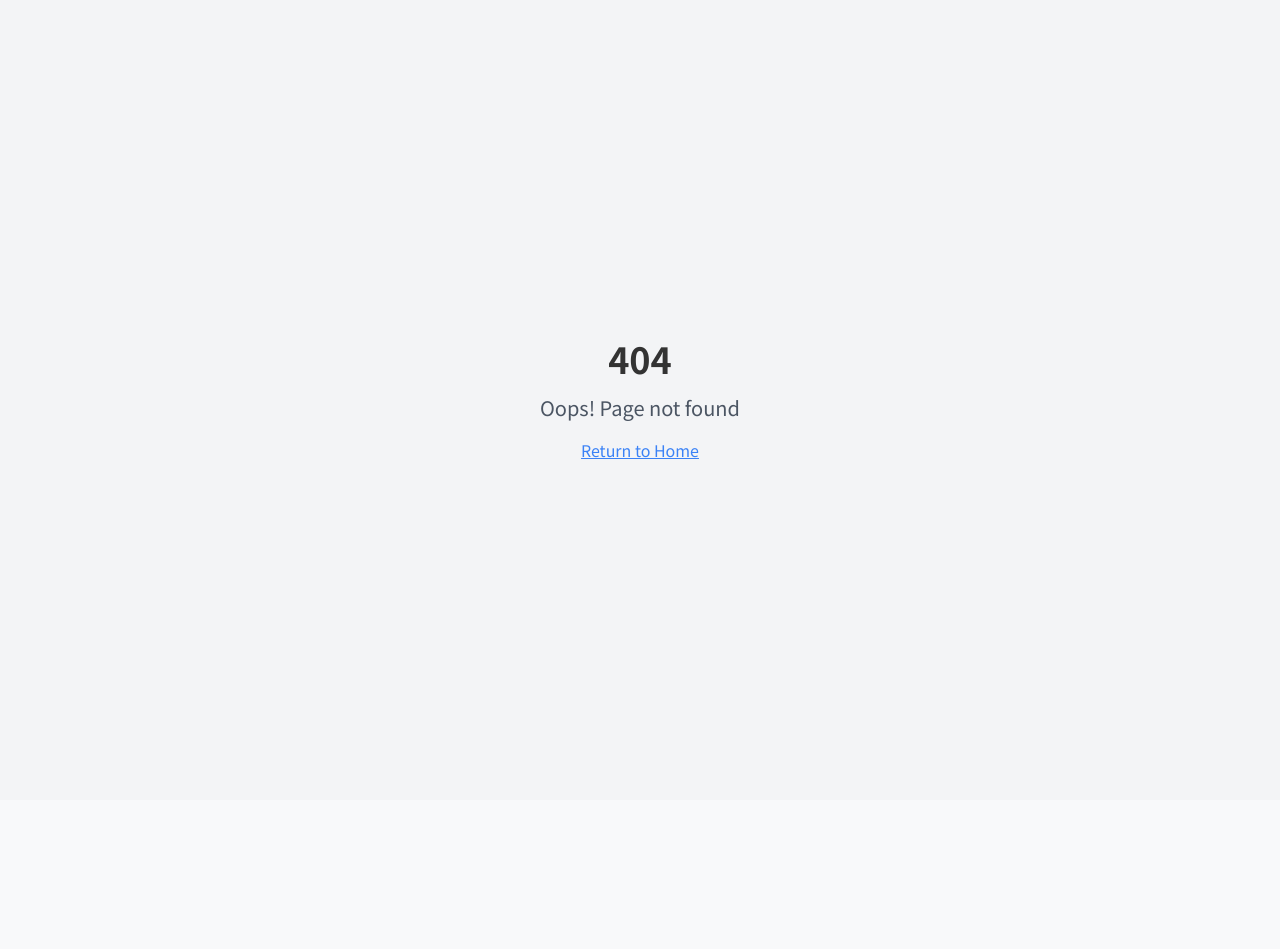
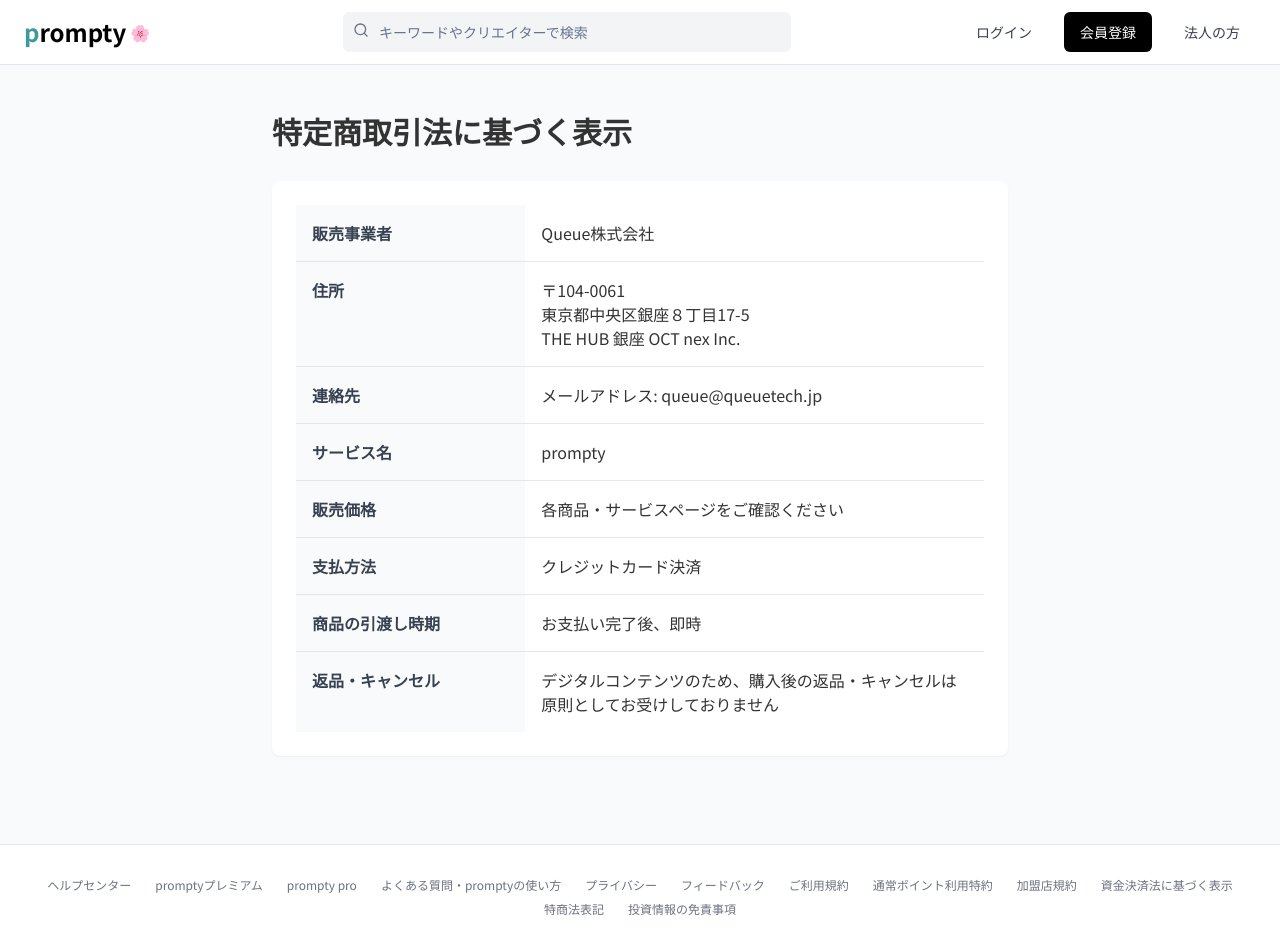
Before and after one commit to sekiguchimend/prompty, a React (Vite) app: page /commercial-transaction in a window 1280 px wide. Before the commit this address had no page. Before the commit the page ends 800 px from the top, so only its background shows below. Built offline with nearby package versions, Linux system fonts and the light colour scheme.

Commit message:
Add commercial transaction page
Add a new page for the "特商法表記" (Commercial Transaction Law) and link it in the footer. The page includes the company's address (東京都中央区銀座８丁目17-5 THE HUB 銀座 OCT nex Inc.) and contact information (queue@queuetech.jp).

```diff
--- a/src/App.tsx
+++ b/src/App.tsx
@@ -11,7 +11,8 @@ import Login from "./pages/Login";
 import Register from "./pages/Register";
 import Business from "./pages/Business";
 import ForgotPassword from "./pages/ForgotPassword";
-import HelpCenter from "./pages/HelpCenter"; // New import
+import HelpCenter from "./pages/HelpCenter";
+import CommercialTransaction from "./pages/CommercialTransaction"; // New import
 
 const queryClient = new QueryClient();
 
@@ -28,7 +29,8 @@ const App = () => (
           <Route path="/register" element={<Register />} />
           <Route path="/business" element={<Business />} />
           <Route path="/forgot-password" element={<ForgotPassword />} />
-          <Route path="/help-center" element={<HelpCenter />} /> {/* New route */}
+          <Route path="/help-center" element={<HelpCenter />} />
+          <Route path="/commercial-transaction" element={<CommercialTransaction />} /> {/* New route */}
           {/* ADD ALL CUSTOM ROUTES ABOVE THE CATCH-ALL "*" ROUTE */}
           <Route path="*" element={<NotFound />} />
         </Routes>
--- /dev/null
+++ b/src/pages/CommercialTransaction.tsx
@@ -0,0 +1,65 @@
+
+import React from 'react';
+import Header from '@/components/Header';
+import Footer from '@/components/Footer';
+import { Helmet } from 'react-helmet';
+
+const CommercialTransaction: React.FC = () => {
+  return (
+    <div className="flex min-h-screen flex-col bg-gray-50">
+      <Helmet>
+        <title>特定商取引法に基づく表示 | prompty</title>
+      </Helmet>
+      <Header />
+      <main className="flex-1 py-12">
+        <div className="container max-w-3xl mx-auto px-4">
+          <h1 className="text-3xl font-bold mb-8">特定商取引法に基づく表示</h1>
+
+          <div className="bg-white p-6 rounded-lg shadow-sm mb-10">
+            <table className="w-full border-collapse">
+              <tbody className="divide-y">
+                <tr className="border-b border-gray-200">
+                  <th className="py-4 px-4 text-left w-1/3 align-top text-gray-700 bg-gray-50">販売事業者</th>
+                  <td className="py-4 px-4">Queue株式会社</td>
+                </tr>
+                <tr className="border-b border-gray-200">
+                  <th className="py-4 px-4 text-left align-top text-gray-700 bg-gray-50">住所</th>
+                  <td className="py-4 px-4">〒104-0061<br />東京都中央区銀座８丁目17-5<br />THE HUB 銀座 OCT nex Inc.</td>
+                </tr>
+                <tr className="border-b border-gray-200">
+                  <th className="py-4 px-4 text-left align-top text-gray-700 bg-gray-50">連絡先</th>
+                  <td className="py-4 px-4">
+                    <p>メールアドレス: queue@queuetech.jp</p>
+                  </td>
+                </tr>
+                <tr className="border-b border-gray-200">
+                  <th className="py-4 px-4 text-left align-top text-gray-700 bg-gray-50">サービス名</th>
+                  <td className="py-4 px-4">prompty</td>
+                </tr>
+                <tr className="border-b border-gray-200">
+                  <th className="py-4 px-4 text-left align-top text-gray-700 bg-gray-50">販売価格</th>
+                  <td className="py-4 px-4">各商品・サービスページをご確認ください</td>
+                </tr>
+                <tr className="border-b border-gray-200">
+                  <th className="py-4 px-4 text-left align-top text-gray-700 bg-gray-50">支払方法</th>
+                  <td className="py-4 px-4">クレジットカード決済</td>
+                </tr>
+                <tr className="border-b border-gray-200">
+                  <th className="py-4 px-4 text-left align-top text-gray-700 bg-gray-50">商品の引渡し時期</th>
+                  <td className="py-4 px-4">お支払い完了後、即時</td>
+                </tr>
+                <tr className="border-b border-gray-200">
+                  <th className="py-4 px-4 text-left align-top text-gray-700 bg-gray-50">返品・キャンセル</th>
+                  <td className="py-4 px-4">デジタルコンテンツのため、購入後の返品・キャンセルは原則としてお受けしておりません</td>
+                </tr>
+              </tbody>
+            </table>
+          </div>
+        </div>
+      </main>
+      <Footer />
+    </div>
+  );
+};
+
+export default CommercialTransaction;
```
